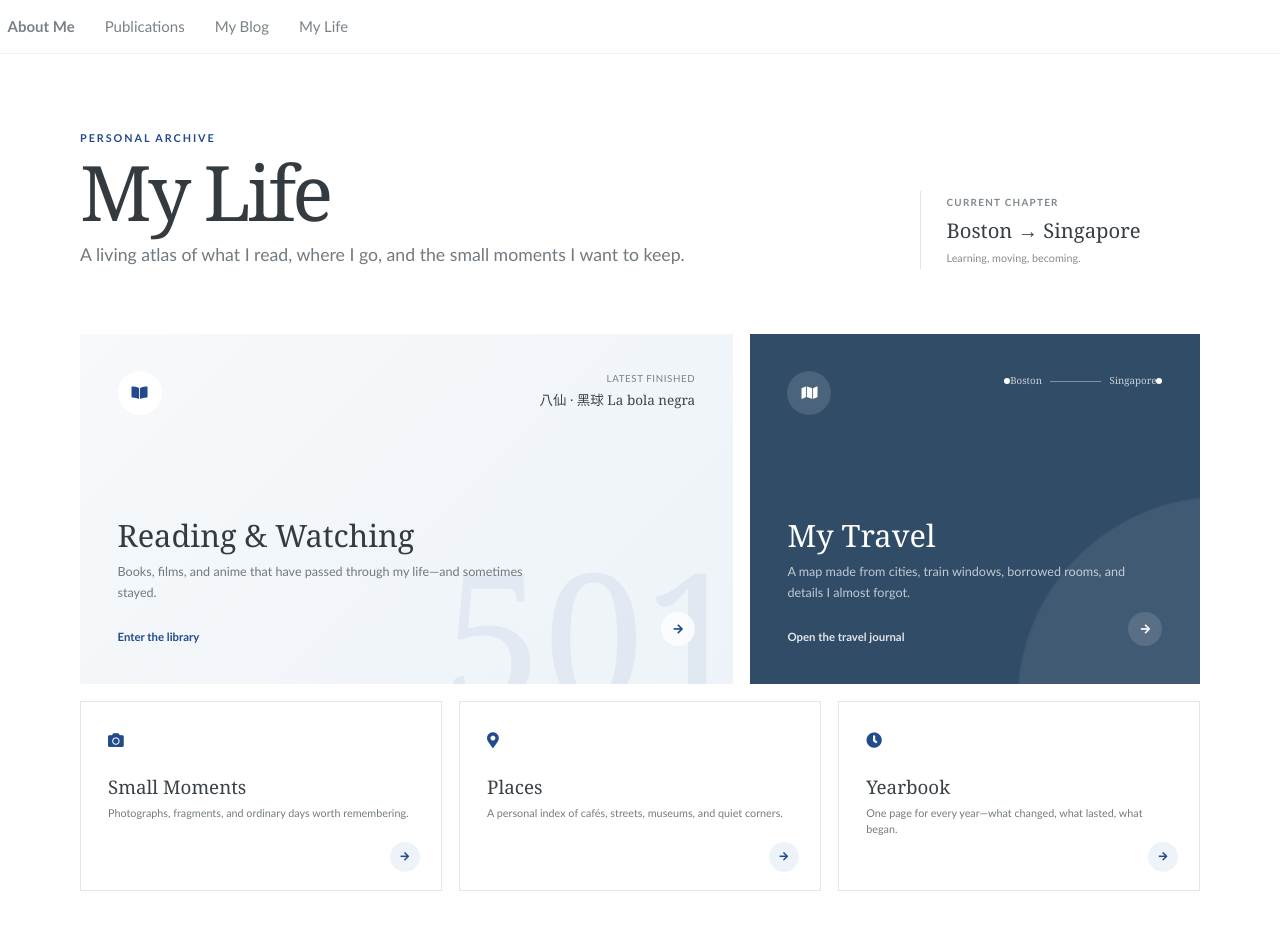
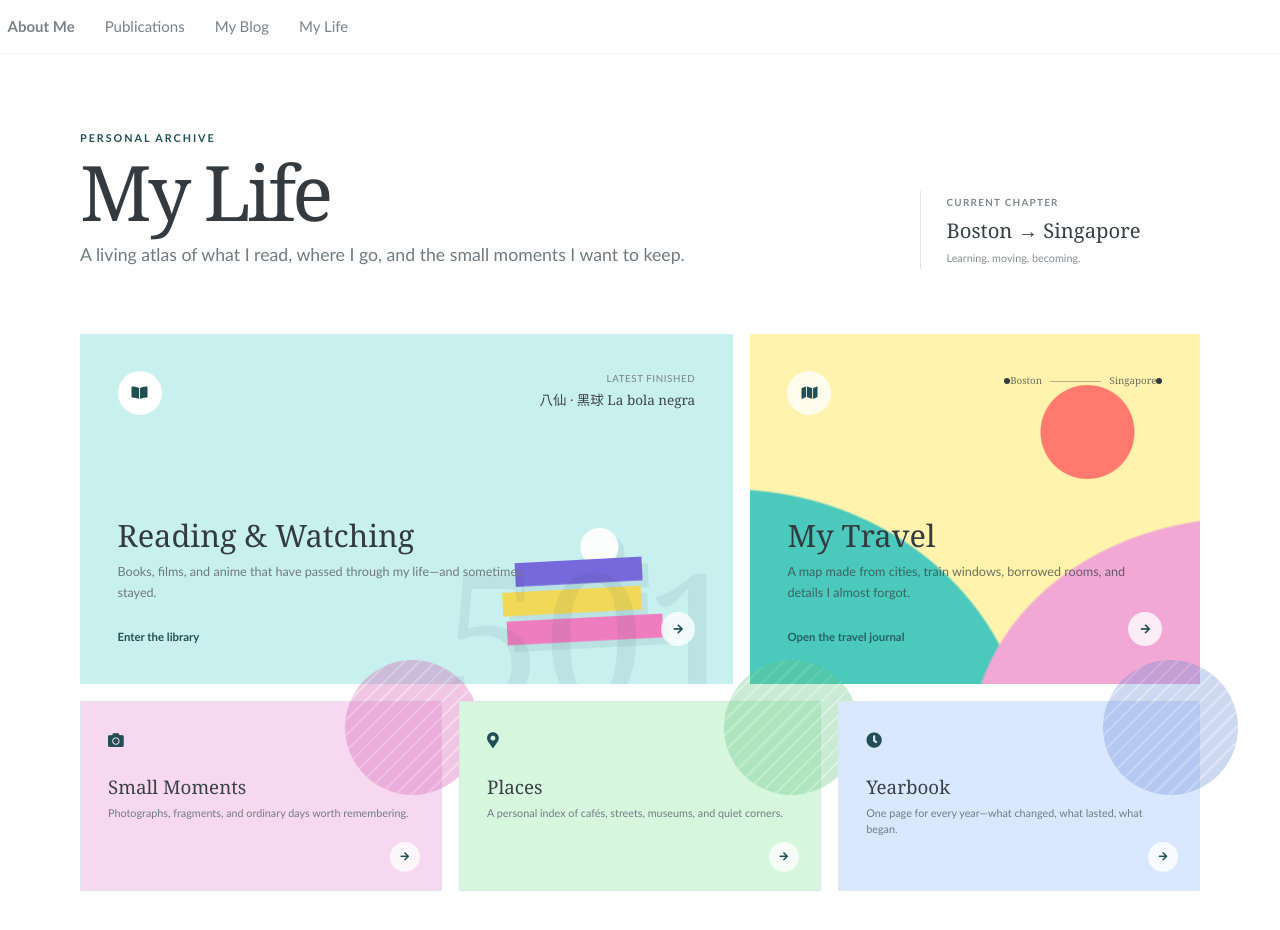
Before and after one commit to Cathylixi/Cathylixi.github.io, a Jekyll site: the page built from _pages/life.md, in a window 1280 px wide and 1011 px high. Shown: the top 930 px of the window. Built offline with Jekyll 4.4.1, drawn with Linux system fonts in a browser that asks for light colours.

Commit message:
Style My Life with groovy palette

```diff
--- a/_sass/_life.scss
+++ b/_sass/_life.scss
@@ -8,6 +8,7 @@
   margin: 0 auto;
   padding: clamp(2rem, 5vw, 4.1rem) 0 8rem;
   color: #343b40;
+  background: #fff;
 }
 
 .life-atlas__hero {
@@ -32,7 +33,7 @@
 
 .page__content .life-atlas__eyebrow {
   margin: 0;
-  color: $link-color;
+  color: #214f54;
   font-size: 0.72rem;
   font-weight: bold;
   letter-spacing: 0.18em;
@@ -122,7 +123,7 @@
   width: 44px;
   height: 44px;
   place-items: center;
-  color: $link-color;
+  color: #214f54;
   background: #fff;
   border-radius: 50%;
   font-size: 0.95rem;
@@ -153,14 +154,32 @@
 }
 
 .life-atlas-reading {
-  background: linear-gradient(135deg, #f7f9fb 0%, #edf3f8 100%);
+  background: #c8f0ef;
+
+  &:before {
+    content: "";
+    position: absolute;
+    right: clamp(1.6rem, 4vw, 2.8rem);
+    bottom: 2rem;
+    width: clamp(130px, 17vw, 190px);
+    height: clamp(92px, 12vw, 132px);
+    background:
+      linear-gradient(#f177be, #f177be) 12% 88% / 82% 18% no-repeat,
+      linear-gradient(#f5d74f, #f5d74f) 2% 61% / 73% 18% no-repeat,
+      linear-gradient(#7361dc, #7361dc) 24% 34% / 67% 18% no-repeat,
+      radial-gradient(circle, #fff 0 50%, transparent 52%) 54% 0 / 29% 38% no-repeat;
+    filter: drop-shadow(6px 7px 0 rgba(33, 79, 84, 0.09));
+    opacity: 0.95;
+    pointer-events: none;
+    transform: rotate(-3deg);
+  }
 
   &:after {
     content: attr(data-count);
     position: absolute;
     right: -0.8rem;
     bottom: -2.7rem;
-    color: rgba(40, 91, 154, 0.07);
+    color: rgba(33, 79, 84, 0.08);
     font-family: Georgia, "Times New Roman", serif;
     font-size: clamp(8rem, 17vw, 12rem);
     line-height: 1;
@@ -204,7 +223,7 @@
   display: inline-flex;
   align-items: center;
   gap: 0.45rem;
-  color: $link-color;
+  color: #214f54;
   font-size: 0.76rem;
   font-weight: bold;
   text-decoration: none;
@@ -220,7 +239,7 @@
   width: 34px;
   height: 34px;
   place-items: center;
-  color: $link-color;
+  color: #214f54;
   background: rgba(255, 255, 255, 0.78);
   border-radius: 50%;
   font-size: 0.72rem;
@@ -228,31 +247,33 @@
 }
 
 .life-atlas-travel {
-  color: #fff;
+  color: #343b40;
   background:
-    radial-gradient(circle at 105% 105%, rgba(255, 255, 255, 0.08) 0 34%, transparent 34.4%),
-    #304c67;
+    radial-gradient(circle at 75% 28%, #ff796f 0 11%, transparent 11.3%),
+    radial-gradient(ellipse at 110% 118%, #f1a8d5 0 39%, transparent 39.4%),
+    radial-gradient(ellipse at -5% 123%, #4bc9bd 0 45%, transparent 45.4%),
+    #fff3ad;
 
   .life-atlas-card__icon {
-    color: #fff;
-    background: rgba(255, 255, 255, 0.13);
+    color: #214f54;
+    background: rgba(255, 255, 255, 0.78);
   }
 
   .life-atlas-card__body h2 {
-    color: #fff;
+    color: #343b40;
   }
 
   .life-atlas-card__body > p {
-    color: rgba(255, 255, 255, 0.7);
+    color: rgba(52, 59, 64, 0.72);
   }
 
   .life-atlas__link {
-    color: #fff;
+    color: #214f54;
   }
 
   .life-atlas-card__arrow {
-    color: #fff;
-    background: rgba(255, 255, 255, 0.13);
+    color: #214f54;
+    background: rgba(255, 255, 255, 0.78);
   }
 }
 
@@ -262,7 +283,7 @@
   right: clamp(1.7rem, 4vw, 2.5rem);
   display: flex;
   align-items: center;
-  color: rgba(255, 255, 255, 0.75);
+  color: rgba(52, 59, 64, 0.72);
   font-family: Georgia, "Times New Roman", serif;
   font-size: 0.65rem;
 
@@ -271,7 +292,7 @@
     content: "";
     width: 6px;
     height: 6px;
-    background: #fff;
+    background: #343b40;
     border-radius: 50%;
   }
 
@@ -279,7 +300,7 @@
     width: clamp(24px, 4vw, 54px);
     height: 1px;
     margin: 0 0.55rem;
-    background: rgba(255, 255, 255, 0.38);
+    background: rgba(52, 59, 64, 0.35);
   }
 }
 
@@ -300,7 +321,7 @@
   min-height: 190px;
   padding: clamp(1.35rem, 3vw, 1.8rem);
   background: #fff;
-  border: 1px solid #e1e6e9;
+  border: 1px solid #dce7e7;
   transition: border-color 180ms ease, box-shadow 180ms ease, transform 180ms ease;
 
   &:hover,
@@ -312,13 +333,13 @@
 
     .life-atlas-mini__arrow {
       color: #fff;
-      background: $link-color;
+      background: #214f54;
       transform: translateX(3px);
     }
   }
 
   > i {
-    color: $link-color;
+    color: #214f54;
     font-size: 1.05rem;
   }
 
@@ -345,11 +366,56 @@
     width: 30px;
     height: 30px;
     place-items: center;
-    color: $link-color;
-    background: #edf3f8;
+    color: #214f54;
+    background: rgba(255, 255, 255, 0.78);
     border-radius: 50%;
     font-size: 0.66rem;
     transition: color 180ms ease, background 180ms ease, transform 180ms ease;
+  }
+
+  &:before {
+    content: "";
+    position: absolute;
+    top: -2.8rem;
+    right: -2.6rem;
+    width: 9rem;
+    height: 9rem;
+    background:
+      repeating-linear-gradient(135deg, transparent 0 9px, rgba(255, 255, 255, 0.34) 9px 11px),
+      #d55bb2;
+    border-radius: 50%;
+    opacity: 0.34;
+    pointer-events: none;
+  }
+
+  &:nth-child(1) {
+    background: #f7d8f1;
+
+    &:before {
+      background:
+        repeating-linear-gradient(135deg, transparent 0 9px, rgba(255, 255, 255, 0.34) 9px 11px),
+        #d55bb2;
+    }
+  }
+
+  &:nth-child(2) {
+    background: #d7f6de;
+
+    &:before {
+      background:
+        repeating-linear-gradient(135deg, transparent 0 9px, rgba(255, 255, 255, 0.34) 9px 11px),
+        #62c584;
+    }
+  }
+
+  &:nth-child(3) {
+    background: #d9e7ff;
+
+    &:before {
+      background:
+        repeating-linear-gradient(135deg, transparent 0 9px, rgba(255, 255, 255, 0.34) 9px 11px),
+        #6e8fd7;
+    }
   }
 }
 
@@ -398,6 +464,14 @@
 
   .life-atlas-card {
     min-height: 290px;
+  }
+
+  .life-atlas-reading:before {
+    right: 1rem;
+    bottom: 1.2rem;
+    width: 118px;
+    height: 84px;
+    opacity: 0.72;
   }
 
   .life-atlas-mini {
```
